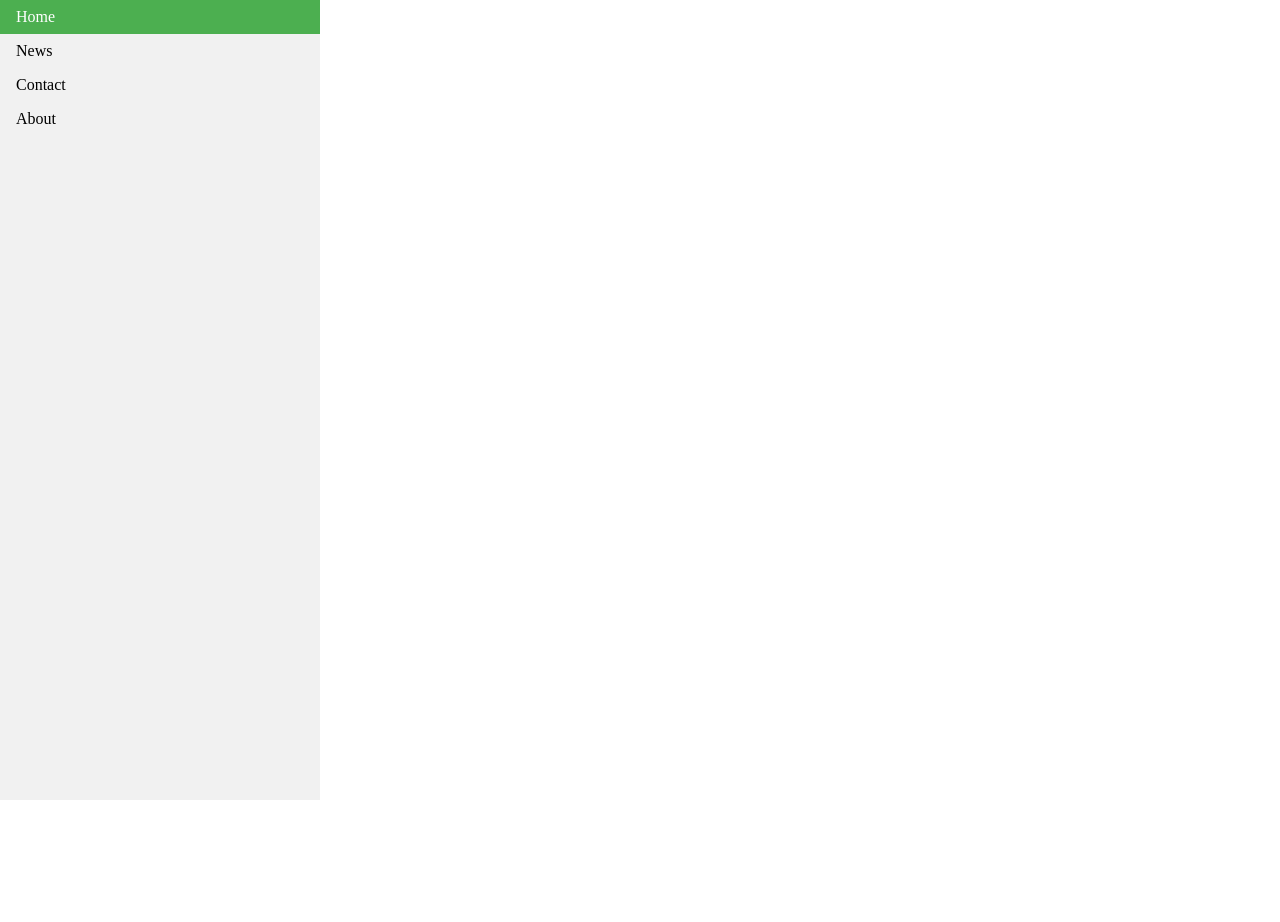
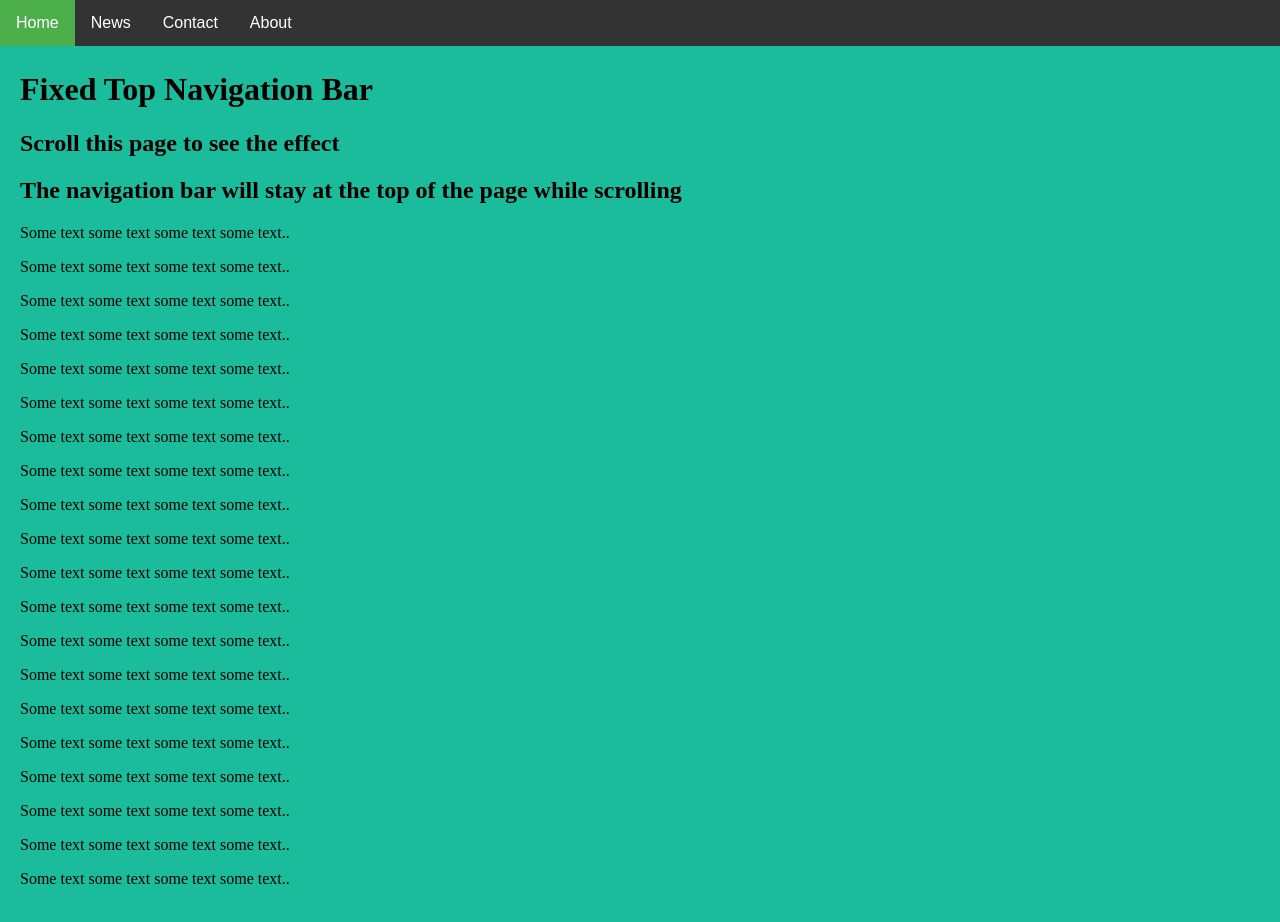
Before and after one commit to Yacovlev/Lesson-JavaScript, a plain HTML site: page Prática com HTML - CSS - JS/Barra de navegação no css/Barra de navegação.html in a window 1280 px wide. Shown: the top 922 px of the page. Before the commit the page ends 800 px from the top, so only its background shows below. Drawn offline with Linux system fonts and the light colour scheme.

Commit message:
Atualização de pasta - Barra de navegação

```diff
--- a/Prática com HTML - CSS - JS/Barra de navegação no css/Barra de navegação.html
+++ b/Prática com HTML - CSS - JS/Barra de navegação no css/Barra de navegação.html
@@ -9,38 +9,69 @@
             list-style-type: none;
             margin: 0;
             padding: 0;
-            width: 25%;
-            background-color: #f1f1f1;
+            overflow: hidden;
+            background-color: #333;
             position: fixed;
-            height: 100%;
-            overflow: auto;
+            top: 0;
+            width: 100%;
         }
 
-        li a{
+        li {
+            float: left;
+           }
+        a{
             display: block;
-            color: #000;
-            padding: 8px 0 8px 16px;
+            padding: 8px;
+            color: white;
+            text-align: center;
+            padding: 14px 16px;
             text-decoration: none;
-        }
-        li a.active{
-            background-color: #4caf50;
-            color: white;
+            font-family: Arial, Helvetica, sans-serif;
         }
 
-        li a:hover:not(.active){
-            background-color: #555;
-            color: white;
+        .active{
+            background-color: #4caf4c;
+        }
+        li a:hover:not(.active) {
+            background-color: #111;
         }
 
       </style>
     </head>
+<body>
 
-<body>
 <ul>
     <li><a class="active" href="#home">Home</a></li>
     <li><a href="#news">News</a></li>
     <li><a href="#contact">Contact</a></li>
-    <li><a href="about">About</a></li>
+    <li ><a  href="about">About</a></li>
 </ul>
+<div style="padding:20px;margin-top:30px;background-color:#1abc9c;height:1500px;">
+    <h1>Fixed Top Navigation Bar</h1>
+    <h2>Scroll this page to see the effect</h2>
+    <h2>The navigation bar will stay at the top of the page while scrolling</h2>
+
+    <p>Some text some text some text some text..</p>
+    <p>Some text some text some text some text..</p>
+    <p>Some text some text some text some text..</p>
+    <p>Some text some text some text some text..</p>
+    <p>Some text some text some text some text..</p>
+    <p>Some text some text some text some text..</p>
+    <p>Some text some text some text some text..</p>
+    <p>Some text some text some text some text..</p>
+    <p>Some text some text some text some text..</p>
+    <p>Some text some text some text some text..</p>
+    <p>Some text some text some text some text..</p>
+    <p>Some text some text some text some text..</p>
+    <p>Some text some text some text some text..</p>
+    <p>Some text some text some text some text..</p>
+    <p>Some text some text some text some text..</p>
+    <p>Some text some text some text some text..</p>
+    <p>Some text some text some text some text..</p>
+    <p>Some text some text some text some text..</p>
+    <p>Some text some text some text some text..</p>
+    <p>Some text some text some text some text..</p>
+    </div>
+
 </body>
 </html>
--- a/Prática com HTML - CSS - JS/Livro interativo/estilo.css
+++ b/Prática com HTML - CSS - JS/Livro interativo/estilo.css
@@ -9,11 +9,11 @@ div.container{
 }
 
 .container{
-    position:relative;
+    position: relative;
     background-color: #0aa76bef;
     height: 20px;
     padding-top: 10px;
-    margin: 150px;
+    margin: 15px;
     text-align: left;
 }
 .logo{
```
Also changed, not shown: Prática com HTML - CSS - JS/Livro interativo/index.html (+0 -1 lines).
